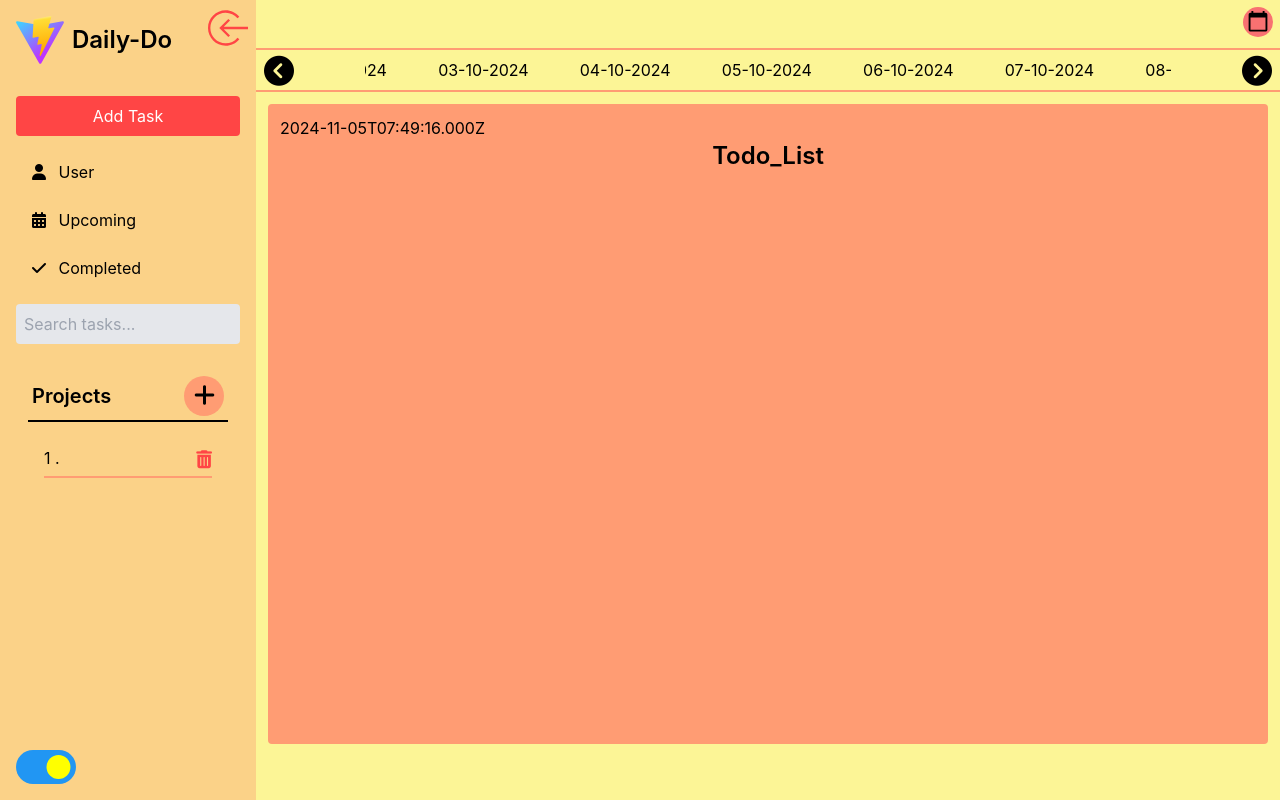
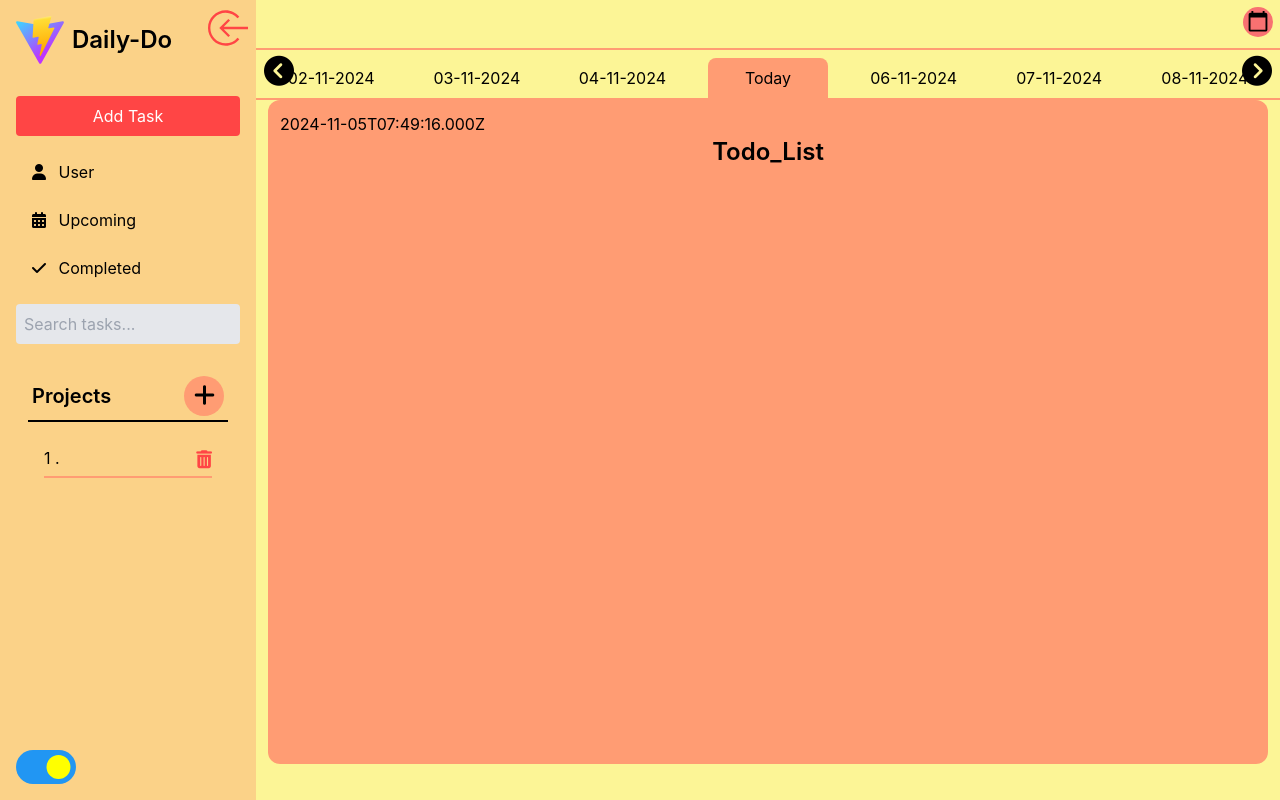
Before and after one commit to joseph-mv/daily_do, a React (Vite) app: page / in a window 1280 px wide. Built offline with nearby package versions, Linux system fonts and the light colour scheme.

Commit message:
fix: date issues in header and style:update style in header

```diff
--- a/src/components/main/Header.tsx
+++ b/src/components/main/Header.tsx
@@ -10,15 +10,13 @@ const Header: React.FC<HederProps> = ({setDate,date}) => {
   const [daysArr, setDaysArr] = useState<string[]>([]);
   const today =dateToString( new Date())
 
-
-
-  const Day = new Date();
-
+  const Day = new Date(date);
   useEffect(() => {
 
     const days: string[] = [];
     function get11Days() {
       for (let i = -5; i < 6; i++) {
+        const Day = new Date(date); // avoid conflict with -ve values and
         Day.setDate(date.getDate() + i);
         days.push(
          dateToString(Day)
@@ -26,13 +24,15 @@ const Header: React.FC<HederProps> = ({setDate,date}) => {
       }
     }
     get11Days();
-    console.log(days)
+    // console.log(days)
     setDaysArr([...days]);
   }, [date]);
 
 
   const handleLeftClick = () => {
+    // console.log(Day)
     Day.setDate(date.getDate() + startIndex - 6);
+    // console.log(Day)
     daysArr.pop();
     daysArr.unshift(
       dateToString(Day)
@@ -50,18 +50,20 @@ const Header: React.FC<HederProps> = ({setDate,date}) => {
   };
 
   const getDisplayText = (day: string) => {
-    if (today === day) return "today";
+    if (today === day) return "Today";
   };
 
   const handleDate = (e: React.ChangeEvent<HTMLInputElement>) => {
+
     setDate(new Date(e.target.value));
   };
   const handleDateClick=(day:string)=>{
+
     setDate(new Date(day.split('-').reverse().join('-')))
   }
 
   return (
-    <header className="overflow-hidden m-0 p-2 mt-12 border-y-2 border-coral">
+    <header className=" m-0 mx-auto p-2 mt-12 border-y-2 border-coral">
       <input
         onChange={handleDate}
         className="cursor-pointer hover:-rotate-12 absolute top-3 right-3 size-5 scale-150 rounded-full bg-red-400"
@@ -69,14 +71,14 @@ const Header: React.FC<HederProps> = ({setDate,date}) => {
       />
 
       <i
-        className="absolute left-2 top-14 text-3xl  fa-solid fa-circle-chevron-left cursor-pointer hover:-translate-x-1"
+        className="absolute left-2 top-14 text-3xl z-10 fa-solid fa-circle-chevron-left cursor-pointer hover:-translate-x-1"
         onClick={handleLeftClick}
       ></i>
 
-      <ul className="flex w-[80%]  overflow-x-hidden mx-auto items-center justify-center gap-[4vw]">
+      <ul className="flex w-[80%]   mx-auto items-center justify-center gap-[2vw]">
         {daysArr.map((day) => {
           return (
-            <li  onClick={()=>handleDateClick(day)} key={day} className={`${dateToString(date)===day && 'relative bg-coral p-2 rounded-t-lg  after:absolute  after:top-[100%]  after:left-0 after:w-full after:h-full   after:bg-black after:z-20'} cursor-pointer text-nowrap hover:scale-105`}>
+            <li  onClick={()=>handleDateClick(day)} key={day} className={`${dateToString(date)===day && 'relative bg-coral px-4 rounded-t-lg  after:absolute  after:top-[90%]  after:left-0 after:w-full after:h-full after:clip  after:bg-coral after:'} min-w-[120px] text-center cursor-pointer pt-2 text-nowrap hover:scale-105`}>
               {getDisplayText(day) || day}
 
             </li>
--- a/src/components/main/Main.tsx
+++ b/src/components/main/Main.tsx
@@ -6,7 +6,7 @@ import TodoList from "./TodoList";
 const Main = () => {
   const [date, setDate] = useState<Date>(new Date());
   return (
-    <main className="relative  h-screen  grow w-[50%] ">
+    <main className="relative overflow-hidden  h-screen  grow w-[50%] ">
       <Header date={date} setDate={setDate} />
       <TodoList date={date}/>
     </main>
--- a/src/components/main/TodoList.tsx
+++ b/src/components/main/TodoList.tsx
@@ -11,10 +11,10 @@ const TodoList: React.FC<TodoListProps> = ({date}) => {
   const todoList = useSelector(
     (store: InitialState) => store.todo[dateToString(date)]
   );
- console.log(todoList)
+//  console.log(todoList)
 
   return (
-    <div className=" relative bg-coral p-3 m-3   rounded h-[80%]">
+    <div className=" relative bg-coral p-3 mx-3    rounded-xl h-[83%]">
       {date.toISOString()}
 
 
--- a/src/index.css
+++ b/src/index.css
@@ -17,7 +17,7 @@
 
 *{
   /* outline: 1px solid skyblue; */
-  scrollbar-width: none;
+  /* scrollbar-width: none;  */
 
 }
 body {
--- a/tailwind.config.js
+++ b/tailwind.config.js
@@ -12,7 +12,8 @@ export default {
         softOrange: '#FBD288', // Soft Orange
         coral: '#FF9C73', // Coral
         brightRed: '#FF4545',
-      }
+      },
+
     },
   },
   plugins: [],
```
